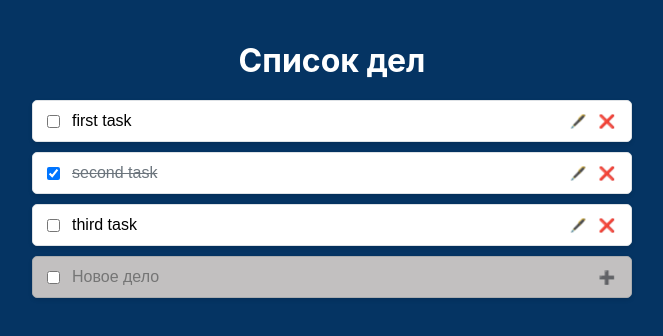
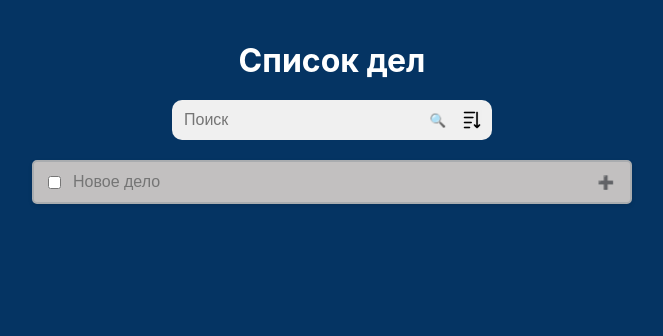
Before and after one commit to ssusekova/todos-project, a React (Vite) app: page / in a window 1280 px wide. Shown: the top 336 px of the page, without its empty margins (308-971 px from the left). Built offline with nearby package versions, Linux system fonts and the light colour scheme; data requests are answered from the project's data file.

Commit message:
добавление функционала

```diff
--- a/src/App.jsx
+++ b/src/App.jsx
@@ -13,8 +13,10 @@ export const App = () => {
 
 	const [editTodoTitle, setEditTodoTitle] = useState('');
 	const [editingTodoId, setEditingTodoId] = useState(null);
+	const [searchText, setSearchText] = useState('');
+	const [highlightedTodoId, setHighlightedTodo] = useState([]);
 
-	const { todos, isLoading, refreshTodoList } = useRequestGetTodos();
+	const { todos, isLoading, refreshTodoList, sortTodos } = useRequestGetTodos();
 	const { applyChangesOfTodo } = useRequestApplyChangesOfTodo(
 		refreshTodoList,
 		setEditingTodoId,
@@ -30,9 +32,32 @@ export const App = () => {
 		setEditTodoTitle(todoTitle);
 		editInputRef.current.focus();
 	};
+
+	const getSearchedTodos = () => {
+		const filteredTodos = todos.filter((todo) =>
+			todo.title.toLowerCase().includes(searchText.toLowerCase()),
+		);
+		setHighlightedTodo(filteredTodos);
+	};
+
 	return (
 		<>
 			<h1 className="app-title">Список дел</h1>
+
+			<div className="search-bar">
+				<input
+					type="text"
+					className="search-input"
+					placeholder="Поиск"
+					value={searchText}
+					onChange={(e) => setSearchText(e.target.value)}
+				/>
+				<button className="button-todo-item-action" onClick={getSearchedTodos}>
+					🔍
+				</button>
+				<button className="sort-button" onClick={sortTodos} />
+			</div>
+
 			{isLoading ? (
 				<div className="loader"></div>
 			) : (
@@ -40,7 +65,12 @@ export const App = () => {
 					{todos.map(({ id, title, completed }) => (
 						<div
 							key={id}
-							className={`todo-item ${completed ? 'completed' : ''}`}
+							className={`todo-item ${completed ? 'completed' : ''} ${
+								// Подсветка, если элемент попал в фильтр
+								highlightedTodoId.some((todo) => todo.id === id)
+									? 'highlighted'
+									: ''
+							}`}
 						>
 							<input
 								type="checkbox"
@@ -55,32 +85,24 @@ export const App = () => {
 								value={editingTodoId === id ? editTodoTitle : title}
 								onChange={(e) => setEditTodoTitle(e.target.value)}
 								readOnly={editingTodoId !== id}
-							></input>
+							/>
 
 							{editingTodoId === id ? (
-								<>
 								<button
 									className="button-todo-item-action"
 									onClick={() =>
-											applyChangesOfTodo(
-												id,
-												editTodoTitle,
-												completed,
-											)
+										applyChangesOfTodo(id, editTodoTitle, completed)
 									}
 								>
 									✔️
 								</button>
-								</>
 							) : (
-								<>
 								<button
 									className="button-todo-item-action"
 									onClick={() => editTodo(id, title)}
 								>
 									🖋️
 								</button>
-								</>
 							)}
 
 							<button
@@ -100,7 +122,7 @@ export const App = () => {
 							placeholder="Новое дело"
 							value={newTodoTitle}
 							onChange={(e) => setNewTodoTitle(e.target.value)}
-						></input>
+						/>
 						<button
 							className="button-todo-item-action"
 							onClick={() => createNewTodo(newTodoTitle)}
--- a/src/db.json
+++ b/src/db.json
@@ -1,19 +1,3 @@
 {
-  "todos": [
-    {
-      "title": "first task",
-      "completed": false,
-      "id": "1"
-    },
-    {
-      "title": "second task",
-      "completed": true,
-      "id": "2"
-    },
-    {
-      "title": "third task",
-      "completed": false,
-      "id": "FgJoRCs"
-    }
-  ]
+  "todos": []
 }
--- a/src/hooks/use-request-create-new-todo.js
+++ b/src/hooks/use-request-create-new-todo.js
@@ -4,6 +4,8 @@ export const useRequestCreateNewTodo = (setRefreshTodos) => {
 	const [newTodoTitle, setNewTodoTitle] = useState('');
 
 	const createNewTodo = (todoTitle) => {
+		if (!todoTitle) return;
+
 		fetch('http://localhost:5050/todos', {
 			method: 'POST',
 			headers: { 'Content-Type': 'application/json;charset=utf-8' },
--- a/src/hooks/use-request-get-todos.js
+++ b/src/hooks/use-request-get-todos.js
@@ -20,5 +20,13 @@ export const useRequestGetTodos = () => {
 		setRefreshTodos(!refreshTodos);
 	};
 
-	return { todos, isLoading, refreshTodoList };
+	const sortTodos = () => {
+		const sortedTodos = [...todos].sort((a, b) =>
+			a.title.toLowerCase().localeCompare(b.title.toLowerCase()),
+		);
+
+		setTodos(sortedTodos);
+	};
+
+	return { todos, isLoading, refreshTodoList, sortTodos };
 };
--- a/src/index.css
+++ b/src/index.css
@@ -18,6 +18,29 @@ body {
 .todos-list {
 	max-width: 600px;
 	margin: 0 auto;
+}
+
+.search-bar {
+	width: 300px;
+	margin: 20px auto;
+	padding: 10px;
+	background-color: #f0f0f0;
+	border-radius: 10px;
+	display: flex;
+	gap: 10px;
+	/* margin-right: 20px; */
+}
+
+.search-input {
+	flex: 1;
+	border: none;
+	background-color: #f0f0f0;
+	font-size: 16px;
+}
+
+.search-input:focus {
+	border: none;
+	outline: none;
 }
 
 .todo-item {
@@ -50,7 +73,7 @@ body {
 	display: flex;
 	align-items: center;
 	padding: 10px;
-	border: 1px solid #a9acaf;
+	border: 2px solid #a9acaf;
 	border-radius: 5px;
 	margin-bottom: 10px;
 	background-color: #c2c0c0;
@@ -68,11 +91,6 @@ body {
 	background-color: #c2c0c0;
 	color: #6a6a6a;
 }
-
-/* .new-todo-item.completed input[type='text'] {
-	text-decoration: line-through;
-	color: #6c757d;
-} */
 
 .loader {
 	position: fixed;
@@ -110,3 +128,19 @@ body {
 	border: none;
 	outline: none;
 }
+
+.todo-item.highlighted {
+	border: 2px solid #ffcc00;
+}
+
+.todo-item.highlighted .todo-text {
+	color: #333;
+}
+
+.sort-button {
+	background-image: url('./assets/sort.png');
+	background-size: 100% 100%;
+	width: 20px;
+	border: none;
+	cursor: pointer;
+}
```
Also changed, not shown: package.json (indentation only), src/assets/sort.png (added), 1 other file (tests, documents, lock files or other folders). Lines whose indentation alone changed are shown as unchanged.
